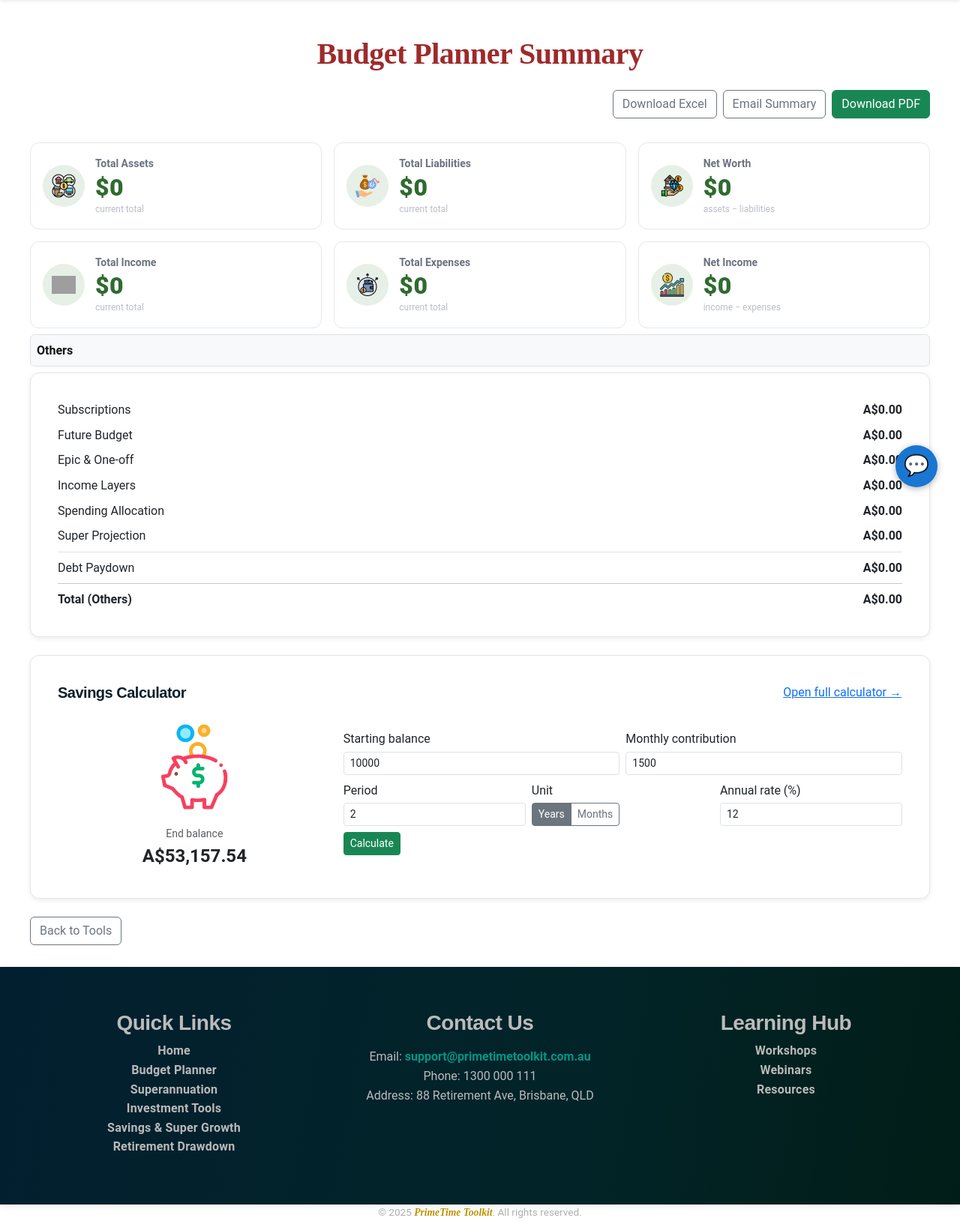
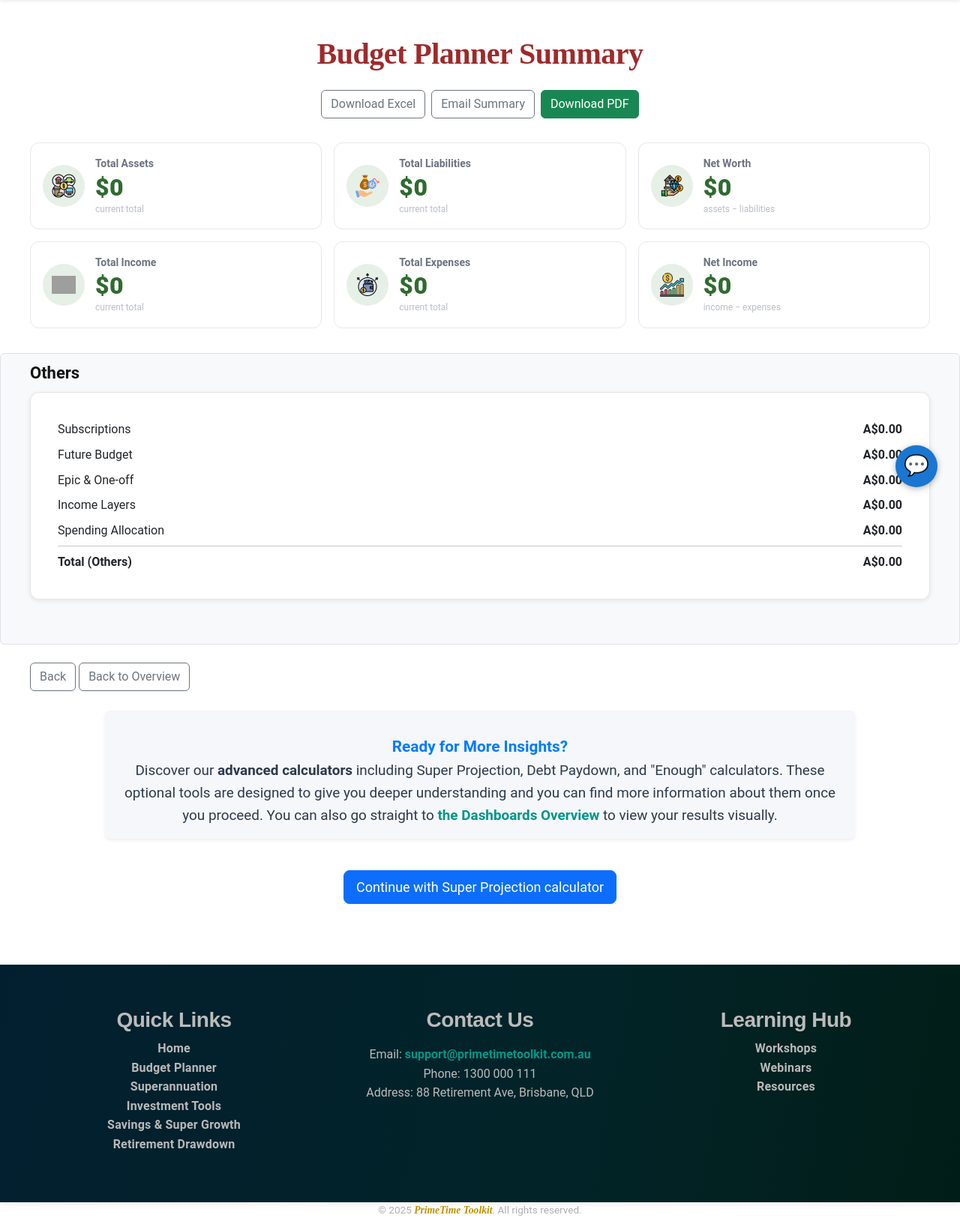
Before and after one commit to katharinalisa/T362, a Flask app: template primetime_toolkit/templates/calculators/summary.html in a window 1280 px wide. Shown: the part 120-1749 px from the top of the page at 75% size. Run offline with Flask 3, Linux system fonts and the light colour scheme; the template is opened without the code that fills it, so the values that code supplies are empty; parts of the project's set-up code (start-up, migrations or seed data) failed here and were passed over; grey boxes are pictures that could not be loaded.

Commit message:
Update summary.html

```diff
--- a/primetime_toolkit/templates/calculators/summary.html
+++ b/primetime_toolkit/templates/calculators/summary.html
@@ -4,7 +4,7 @@
   <h1 class="text-center mb-4 no-print" style="color:#9E2A2B;font-family:'Playfair Display',serif">
     Budget Planner Summary
   </h1>
-  <div class="d-flex justify-content-end gap-2 mb-3 no-print">
+<div class="d-flex justify-content-center gap-2 mb-3 no-print">
   <button id="downloadExcelBtn" class="btn btn-outline-secondary">Download Excel</button>
   <button id="emailSummaryBtn" class="btn btn-outline-secondary">Email Summary</button>
   <button id="printSummaryBtn" class="btn btn-success">Download PDF</button>
@@ -155,14 +155,13 @@
     </div>
   </div>
 
-
-  <div class="mt-2 p-2 border rounded bg-light">
-    <div class="d-flex justify-content-between align-items-center">
-      <span class="fw-semibold">Others </span>
-    </div>
+  <br>
+  <div class="mt-2 p-2 border rounded bg-light" style="width: 100vw; margin-left: calc(-50vw + 50%);">
+    <div class="container">
+      <span class="fw-semibold" style="font-size:22px">Others </span>
     </div>
 
-  <div class="card mt-2">
+    <div class="container card mt-2">
       <div class="card-body py-3">
         <div class="d-flex justify-content-between mb-2">
           <span>Subscriptions</span>
@@ -184,21 +183,19 @@
           <span>Spending Allocation</span>
           <strong id="otherSpendingOut">$0</strong>
         </div>
-      <div class="d-flex justify-content-between mb-2">
-        <span>Super Projection</span>
-        <strong id="otherSuperOut">$0</strong>
-      </div>
-      <div class="d-flex justify-content-between border-top pt-2">
-        <span>Debt Paydown</span>
-        <strong id="otherDebtOut">$0</strong>
-      </div>
         <hr class="my-2">
         <div class="d-flex justify-content-between">
           <span class="fw-semibold">Total (Others)</span>
           <strong id="otherGrandTotalOut" class="fw-bold">$0</strong>
         </div>
       </div>
+    </div><br><br>
   </div>
+    <div class="mt-4 no-print">
+    <a href="{{ url_for('views.spending_allocation') }}" class="btn btn-outline-secondary" style="text-decoration: none;">Back</a>
+    <button id="backToToolsBtn" type="button" class="btn btn-outline-secondary">Back to Overview</button>
+  </div>
+
 
   <script>
     (function(){
@@ -215,7 +212,7 @@
       const out = document.getElementById('totalValueOut');
       if (!row || !out) return;
       const vals = Array.from(row.querySelectorAll('.kpi-value'))
-        .slice(0, 6) // ensure we only take the first 6 boxes
+        .slice(0, 6) // take the first 6 boxes
         .map(el => toNum(el.textContent));
       const total = vals.reduce((a,b)=>a+b,0);
       out.textContent = fmtAUD(total);
@@ -246,8 +243,6 @@
         { id:'otherEpicOut',          url:'/api/epic_experiences/total', field:'total' },
         { id:'otherIncomeLayersOut',  url:'/api/income_layers/total', field:'total' },
         { id:'otherSpendingOut',      url:'/api/spending_allocation/total', field:'total' },
-        { id:'otherSuperOut',         url:'/api/super_projection/total', field:'total' },
-        { id:'otherDebtOut',          url:'/api/debt_paydown/total', field:'total' }
       ];
 
       let grand = 0;
@@ -262,13 +257,42 @@
     })();
   </script>
 
+<br>
+<div class="container d-flex flex-column align-items-center">
+  <div class="mb-3 p-3 rounded shadow-sm" style="background: #f5f7fa; max-width:1000px;">
+    <p class="text-center mb-0" style="font-size:1.18rem; color:#2d3a4a;">
+      <span style="font-size:1.3rem; color:#007bff; font-weight:600;">
+        Ready for More Insights?
+      </span><br>
+      <span>
+        Discover our <strong>advanced calculators</strong> including Super Projection, Debt Paydown, and "Enough" calculators. These optional tools are designed to give you deeper understanding and you can find more information about them once you proceed. You can also go straight to <a href="{{ url_for('views.dashboard') }}">the Dashboards Overview</a> to view your results visually.
+      </span>
+    </p>
+  </div><br>
+
+  <a href="{{ url_for('views.super_projection') }}" class="btn btn-primary btn-lg btn-grow-hover" style="font-size:18px; text-decoration: none;">
+    Continue with Super Projection calculator
+  </a>
+</div>
+<br><br>
+
+<style>
+.btn-grow-hover {
+  transition: transform 0.50s cubic-bezier(.4,1.5,.5,1);
+}
+.btn-grow-hover:hover, .btn-grow-hover:focus {
+  transform: scale(1.08);
+  z-index: 2;
+}
+</style>
+
   <!-- Savings Calculator (compact widget) -->
-  <div class="card mt-4 no-print">
+  <!-- <div class="card mt-4 no-print">
     <div class="card-body">
       <div class="d-flex align-items-center mb-3">
         <h5 class="mb-0">Savings Calculator</h5>
         <a href="{{ url_for('views.enough_calculator') }}" class="btn btn-link ms-auto p-0">
-          Open full calculator →
+          Continue with super projection calculator →
         </a>
       </div>
 
@@ -313,7 +337,7 @@
         </div>
       </div>
     </div>
-  </div>
+  </div> -->
 
   <script>
     (function(){
@@ -409,17 +433,13 @@
   <!-- include the widget js -->
   <script src="{{ url_for('static', filename='js/pig_savings_summary.js') }}"></script>
 
-  <div class="mt-4 no-print">
-    <button id="backToToolsBtn" type="button" class="btn btn-outline-secondary">Back to Tools</button>
-  </div>
-
   <script>
     (function(){
       const btn = document.getElementById('backToToolsBtn');
       if (!btn) return;
       btn.addEventListener('click', async () => {
         const candidates = [
-          '{{ url_for('views.tracker') }}',
+          '{{ url_for("views.tracker") }}',
           '/money_tools',
           '/tools'
         ];
@@ -427,9 +447,9 @@
           try {
             const res = await fetch(url, { method: 'HEAD' });
             if (res.ok) { window.location.href = url; return; }
-          } catch (e) { /* skip */ }
+          } catch (e) {  }
         }
-        // last resort: go home
+
         window.location.href = '/';
       });
     })();
```
Lines whose indentation alone changed are shown as unchanged.
